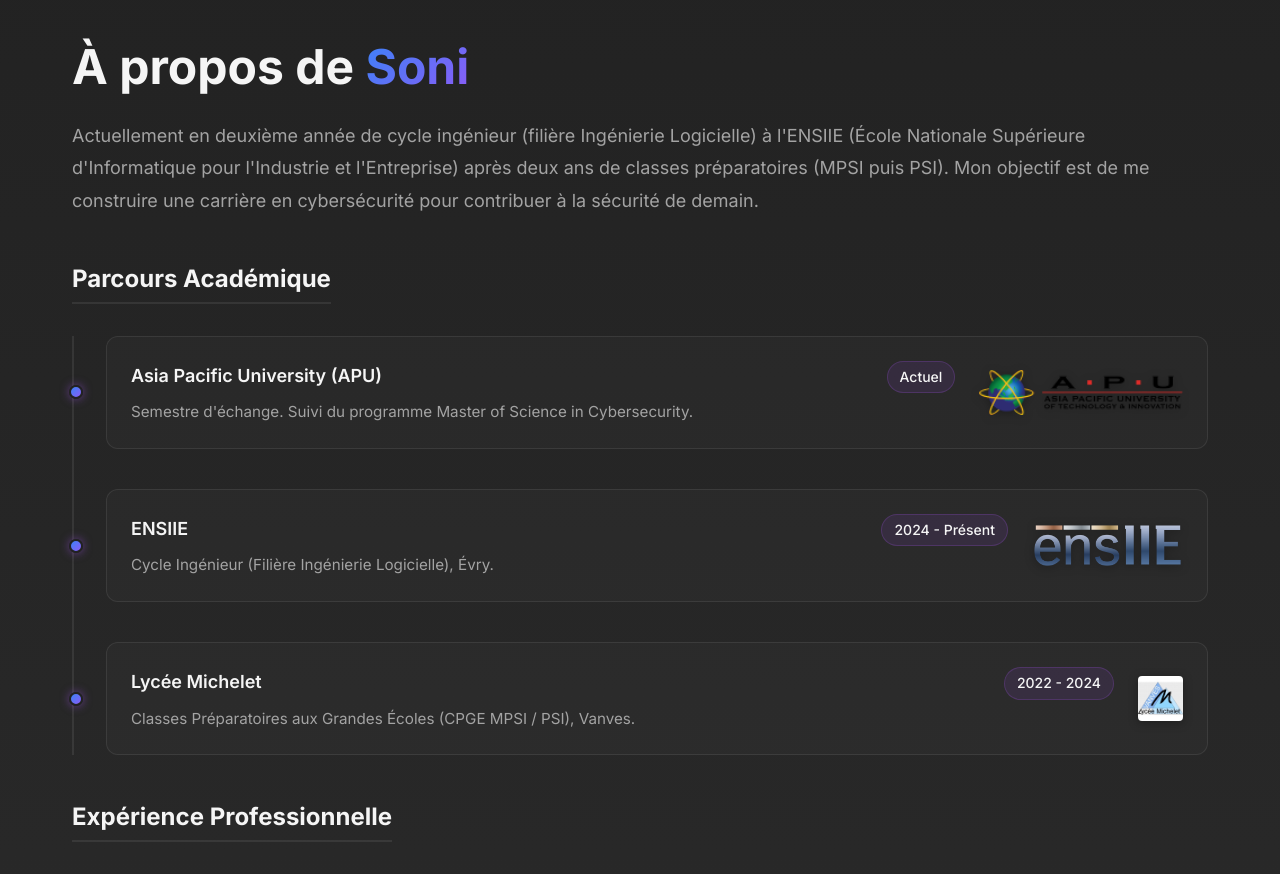
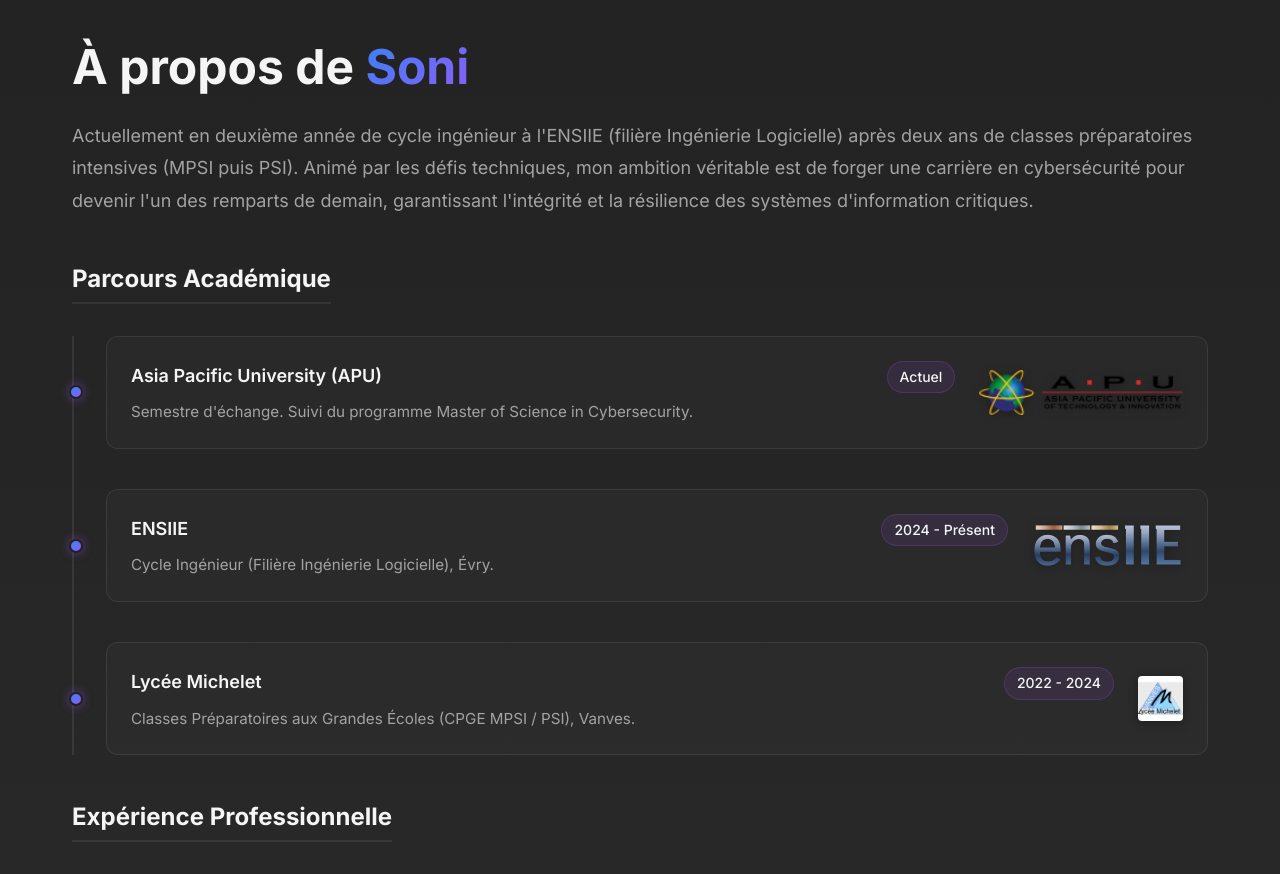
Before and after one commit to sondiedh-sys/Soni_Diedhiou_portfolio, a React (Vite) app: page / in a window 1280 px wide. Shown: the part 900-1774 px from the top of the page. Built offline with nearby package versions, Linux system fonts and the light colour scheme.

Commit message:
docs: Rewrite About text to be more ambitious and update CVs again

```diff
--- a/src/i18n.js
+++ b/src/i18n.js
@@ -17,7 +17,7 @@ export const translations = {
         about: {
             title: "À propos de",
             subtitle: "Mon parcours et mes compétences techniques.",
-            description1: "Actuellement en deuxième année de cycle ingénieur (filière Ingénierie Logicielle) à l'ENSIIE (École Nationale Supérieure d'Informatique pour l'Industrie et l'Entreprise) après deux ans de classes préparatoires (MPSI puis PSI). Mon objectif est de me construire une carrière en cybersécurité pour contribuer à la sécurité de demain.",
+            description1: "Actuellement en deuxième année de cycle ingénieur à l'ENSIIE (filière Ingénierie Logicielle) après deux ans de classes préparatoires intensives (MPSI puis PSI). Animé par les défis techniques, mon ambition véritable est de forger une carrière en cybersécurité pour devenir l'un des remparts de demain, garantissant l'intégrité et la résilience des systèmes d'information critiques.",
             timelineTitle: "Parcours Académique",
             experienceTitle: "Expérience Professionnelle",
             experiences: [
@@ -129,7 +129,7 @@ export const translations = {
         about: {
             title: "About",
             subtitle: "My background and technical skills.",
-            description1: "Currently in my second year of the Software Engineering program at ENSIIE (École Nationale Supérieure d'Informatique pour l'Industrie et l'Entreprise) after two years of intensive prep classes (MPSI then PSI). My goal is to build a career in cybersecurity to contribute to the security of tomorrow.",
+            description1: "Currently in my second year of the Software Engineering program at ENSIIE following two years of intensive prep classes (MPSI/PSI). Driven by technical challenges, my true ambition is to build a career in cybersecurity—aiming to become part of tomorrow's shield, ensuring the integrity and resilience of critical information systems.",
             timelineTitle: "Academic Background",
             experienceTitle: "Professional Experience",
             experiences: [
```
Also changed, not shown: 2 other files (tests, documents, lock files or other folders).
